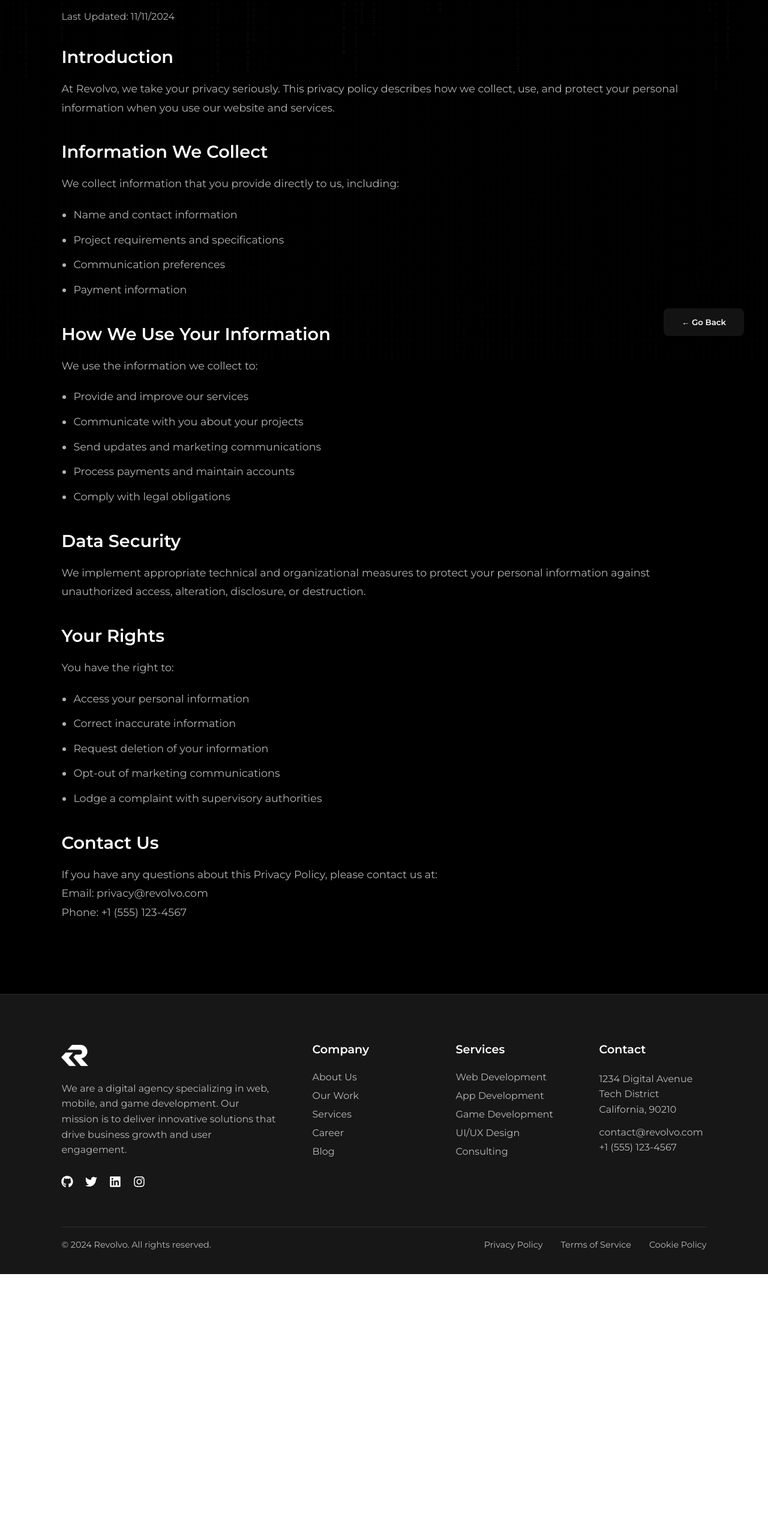
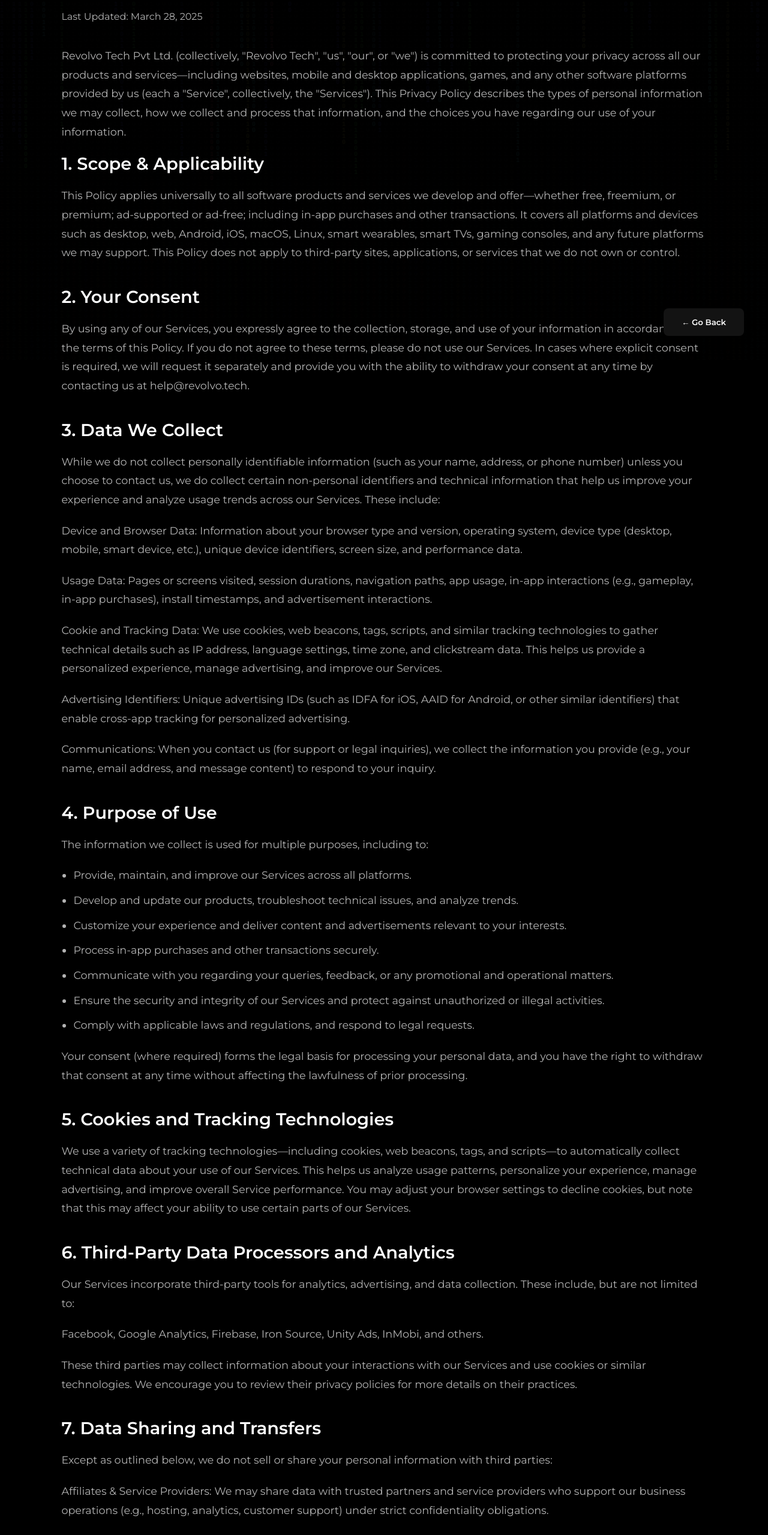
Before and after one commit to EarthPeopleStudio/ih-web-react-revolvotech, a React (Vite) app: page /privacy-policy in a window 1280 px wide. Shown: the part 200-2759 px from the top of the page at 60% size. Before the commit the page ends 2324 px from the top, so only its background shows below. Built offline with nearby package versions, Linux system fonts and the light colour scheme.

Commit message:
Updated PrivacyPolicy.jsx

```diff
--- a/src/Components/PrivacyPolicy.jsx
+++ b/src/Components/PrivacyPolicy.jsx
@@ -92,72 +92,174 @@
   return (
     <PolicyWrapper>
       <Title>Privacy Policy</Title>
-      <LastUpdated>Last Updated: {new Date().toLocaleDateString()}</LastUpdated>
+      <LastUpdated>Last Updated: March 28, 2025</LastUpdated>
+
+      <Paragraph>
+        Revolvo Tech Pvt Ltd. (collectively, "Revolvo Tech", "us", "our", or "we") is committed to protecting your privacy across all our products and services—including websites, mobile and desktop applications, games, and any other software platforms provided by us (each a "Service", collectively, the "Services"). This Privacy Policy describes the types of personal information we may collect, how we collect and process that information, and the choices you have regarding our use of your information.
+      </Paragraph>
 
       <Section>
-        <SectionTitle>Introduction</SectionTitle>
+        <SectionTitle>1. Scope & Applicability</SectionTitle>
         <Paragraph>
-          At Revolvo, we take your privacy seriously. This privacy policy
-          describes how we collect, use, and protect your personal information
-          when you use our website and services.
+          This Policy applies universally to all software products and services we develop and offer—whether free, freemium, or premium; ad-supported or ad-free; including in-app purchases and other transactions. It covers all platforms and devices such as desktop, web, Android, iOS, macOS, Linux, smart wearables, smart TVs, gaming consoles, and any future platforms we may support. This Policy does not apply to third-party sites, applications, or services that we do not own or control.
         </Paragraph>
       </Section>
 
       <Section>
-        <SectionTitle>Information We Collect</SectionTitle>
+        <SectionTitle>2. Your Consent</SectionTitle>
         <Paragraph>
-          We collect information that you provide directly to us, including:
-        </Paragraph>
-        <List>
-          <li>Name and contact information</li>
-          <li>Project requirements and specifications</li>
-          <li>Communication preferences</li>
-          <li>Payment information</li>
-        </List>
-      </Section>
-
-      <Section>
-        <SectionTitle>How We Use Your Information</SectionTitle>
-        <Paragraph>We use the information we collect to:</Paragraph>
-        <List>
-          <li>Provide and improve our services</li>
-          <li>Communicate with you about your projects</li>
-          <li>Send updates and marketing communications</li>
-          <li>Process payments and maintain accounts</li>
-          <li>Comply with legal obligations</li>
-        </List>
-      </Section>
-
-      <Section>
-        <SectionTitle>Data Security</SectionTitle>
-        <Paragraph>
-          We implement appropriate technical and organizational measures to
-          protect your personal information against unauthorized access,
-          alteration, disclosure, or destruction.
+          By using any of our Services, you expressly agree to the collection, storage, and use of your information in accordance with the terms of this Policy. If you do not agree to these terms, please do not use our Services. In cases where explicit consent is required, we will request it separately and provide you with the ability to withdraw your consent at any time by contacting us at help@revolvo.tech.
         </Paragraph>
       </Section>
 
       <Section>
-        <SectionTitle>Your Rights</SectionTitle>
-        <Paragraph>You have the right to:</Paragraph>
-        <List>
-          <li>Access your personal information</li>
-          <li>Correct inaccurate information</li>
-          <li>Request deletion of your information</li>
-          <li>Opt-out of marketing communications</li>
-          <li>Lodge a complaint with supervisory authorities</li>
-        </List>
+        <SectionTitle>3. Data We Collect</SectionTitle>
+        <Paragraph>
+          While we do not collect personally identifiable information (such as your name, address, or phone number) unless you choose to contact us, we do collect certain non-personal identifiers and technical information that help us improve your experience and analyze usage trends across our Services. These include:
+        </Paragraph>
+        <Paragraph>
+          <strong>Device and Browser Data:</strong> Information about your browser type and version, operating system, device type (desktop, mobile, smart device, etc.), unique device identifiers, screen size, and performance data.
+        </Paragraph>
+        <Paragraph>
+          <strong>Usage Data:</strong> Pages or screens visited, session durations, navigation paths, app usage, in-app interactions (e.g., gameplay, in-app purchases), install timestamps, and advertisement interactions.
+        </Paragraph>
+        <Paragraph>
+          <strong>Cookie and Tracking Data:</strong> We use cookies, web beacons, tags, scripts, and similar tracking technologies to gather technical details such as IP address, language settings, time zone, and clickstream data. This helps us provide a personalized experience, manage advertising, and improve our Services.
+        </Paragraph>
+        <Paragraph>
+          <strong>Advertising Identifiers:</strong> Unique advertising IDs (such as IDFA for iOS, AAID for Android, or other similar identifiers) that enable cross-app tracking for personalized advertising.
+        </Paragraph>
+        <Paragraph>
+          <strong>Communications:</strong> When you contact us (for support or legal inquiries), we collect the information you provide (e.g., your name, email address, and message content) to respond to your inquiry.
+        </Paragraph>
       </Section>
 
       <Section>
-        <SectionTitle>Contact Us</SectionTitle>
+        <SectionTitle>4. Purpose of Use</SectionTitle>
         <Paragraph>
-          If you have any questions about this Privacy Policy, please contact us
-          at:
+          The information we collect is used for multiple purposes, including to:
+        </Paragraph>
+        <List>
+          <li>Provide, maintain, and improve our Services across all platforms.</li>
+          <li>Develop and update our products, troubleshoot technical issues, and analyze trends.</li>
+          <li>Customize your experience and deliver content and advertisements relevant to your interests.</li>
+          <li>Process in-app purchases and other transactions securely.</li>
+          <li>Communicate with you regarding your queries, feedback, or any promotional and operational matters.</li>
+          <li>Ensure the security and integrity of our Services and protect against unauthorized or illegal activities.</li>
+          <li>Comply with applicable laws and regulations, and respond to legal requests.</li>
+        </List>
+        <Paragraph>
+          Your consent (where required) forms the legal basis for processing your personal data, and you have the right to withdraw that consent at any time without affecting the lawfulness of prior processing.
+        </Paragraph>
+      </Section>
+
+      <Section>
+        <SectionTitle>5. Cookies and Tracking Technologies</SectionTitle>
+        <Paragraph>
+          We use a variety of tracking technologies—including cookies, web beacons, tags, and scripts—to automatically collect technical data about your use of our Services. This helps us analyze usage patterns, personalize your experience, manage advertising, and improve overall Service performance.
+          You may adjust your browser settings to decline cookies, but note that this may affect your ability to use certain parts of our Services.
+        </Paragraph>
+      </Section>
+
+      <Section>
+        <SectionTitle>6. Third-Party Data Processors and Analytics</SectionTitle>
+        <Paragraph>
+          Our Services incorporate third-party tools for analytics, advertising, and data collection. These include, but are not limited to:
+        </Paragraph>
+        <Paragraph>
+          Facebook, Google Analytics, Firebase, Iron Source, Unity Ads, InMobi, and others.
+        </Paragraph>
+        <Paragraph>
+          These third parties may collect information about your interactions with our Services and use cookies or similar technologies. We encourage you to review their privacy policies for more details on their practices.
+        </Paragraph>
+      </Section>
+
+      <Section>
+        <SectionTitle>7. Data Sharing and Transfers</SectionTitle>
+        <Paragraph>
+          Except as outlined below, we do not sell or share your personal information with third parties:
+        </Paragraph>
+        <Paragraph>
+          <strong>Affiliates & Service Providers:</strong> We may share data with trusted partners and service providers who support our business operations (e.g., hosting, analytics, customer support) under strict confidentiality obligations.
+        </Paragraph>
+        <Paragraph>
+          <strong>Legal and Security Reasons:</strong> We may disclose information to comply with legal obligations, protect our rights, or investigate security breaches.
+        </Paragraph>
+        <Paragraph>
+          <strong>Business Transfers:</strong> In the event of a merger, acquisition, or sale of assets, your data may be transferred as part of the transaction.
+        </Paragraph>
+        <Paragraph>
+          <strong>Anonymized Data:</strong> We may share aggregated, anonymized data with advertisers or for research purposes.
+        </Paragraph>
+        <Paragraph>
+          We may also transfer your information to countries outside your country of residence. In such cases, we ensure that appropriate safeguards (such as standard contractual clauses) are in place.
+        </Paragraph>
+      </Section>
+
+      <Section>
+        <SectionTitle>8. Your Privacy Rights</SectionTitle>
+        <Paragraph>
+          Depending on applicable law, you may have the right to:
+        </Paragraph>
+        <List>
+          <li>Access, update, or delete your personal data.</li>
+          <li>Withdraw your consent to our processing activities.</li>
+          <li>Request correction or restriction of your data.</li>
+          <li>Opt out of receiving promotional communications.</li>
+        </List>
+        <Paragraph>
+          To exercise these rights, please contact us at help@revolvo.tech or use the designated options in our Services. Please note that withdrawing consent may not affect data processing that occurred before the withdrawal.
+        </Paragraph>
+      </Section>
+
+      <Section>
+        <SectionTitle>9. Data Retention</SectionTitle>
+        <Paragraph>
+          We retain your data only for as long as necessary to provide our Services or comply with legal obligations. Technical data collected by cookies or tracking technologies is typically stored for up to 13 months, unless a longer retention period is required by law or necessary for dispute resolution.
+        </Paragraph>
+      </Section>
+
+      <Section>
+        <SectionTitle>10. Security Measures</SectionTitle>
+        <Paragraph>
+          Revolvo Tech employs a variety of industry-standard security measures to protect your information from unauthorized access, disclosure, alteration, and destruction. However, no method of transmission over the Internet or method of electronic storage is 100% secure, and we cannot guarantee absolute security.
+        </Paragraph>
+      </Section>
+
+      <Section>
+        <SectionTitle>11. Third-Party Sites and Services</SectionTitle>
+        <Paragraph>
+          Our Services may contain links to third-party websites or services that are not operated by us. We are not responsible for the privacy practices or content of those third-party sites. We recommend reviewing their privacy policies separately.
+        </Paragraph>
+      </Section>
+
+      <Section>
+        <SectionTitle>12. Children's Privacy</SectionTitle>
+        <Paragraph>
+          Our Services are not directed at children under 13 (or the applicable age of majority in your region), and we do not knowingly collect data from children. If you believe that we have inadvertently collected data from a child, please contact us immediately so we can take appropriate measures.
+        </Paragraph>
+      </Section>
+
+      <Section>
+        <SectionTitle>13. Changes to this Privacy Policy</SectionTitle>
+        <Paragraph>
+          We may update this Policy from time to time. We will notify you of any changes by posting the new Policy on our website. You are encouraged to review this Policy periodically for any updates or changes.
+        </Paragraph>
+      </Section>
+
+      <Section>
+        <SectionTitle>14. Contact Us</SectionTitle>
+        <Paragraph>
+          If you have any questions, concerns, or requests regarding this Privacy Policy or our data practices, please contact us using the following details:
+        </Paragraph>
+        <Paragraph>
+          Website: revolvo.tech
           <br />
-          Email: privacy@revolvo.com
+          General Inquiries: hey@revolvo.tech
           <br />
-          Phone: +1 (555) 123-4567
+          User Support: help@revolvo.tech
+          <br />
+          Legal: legal@revolvo.tech
         </Paragraph>
       </Section>
 
```
